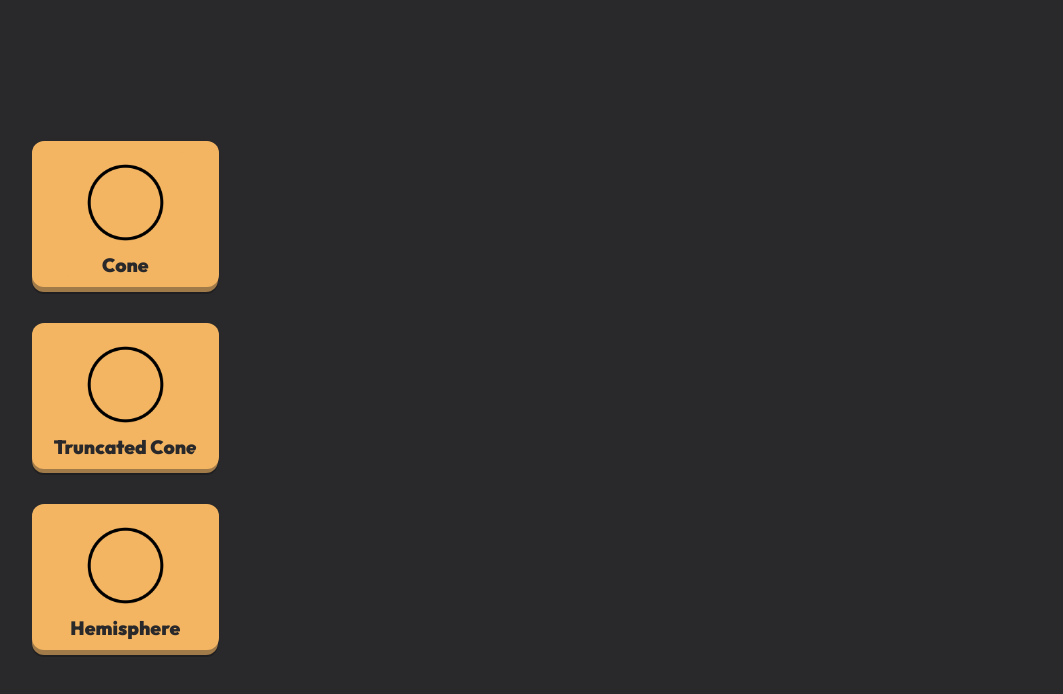
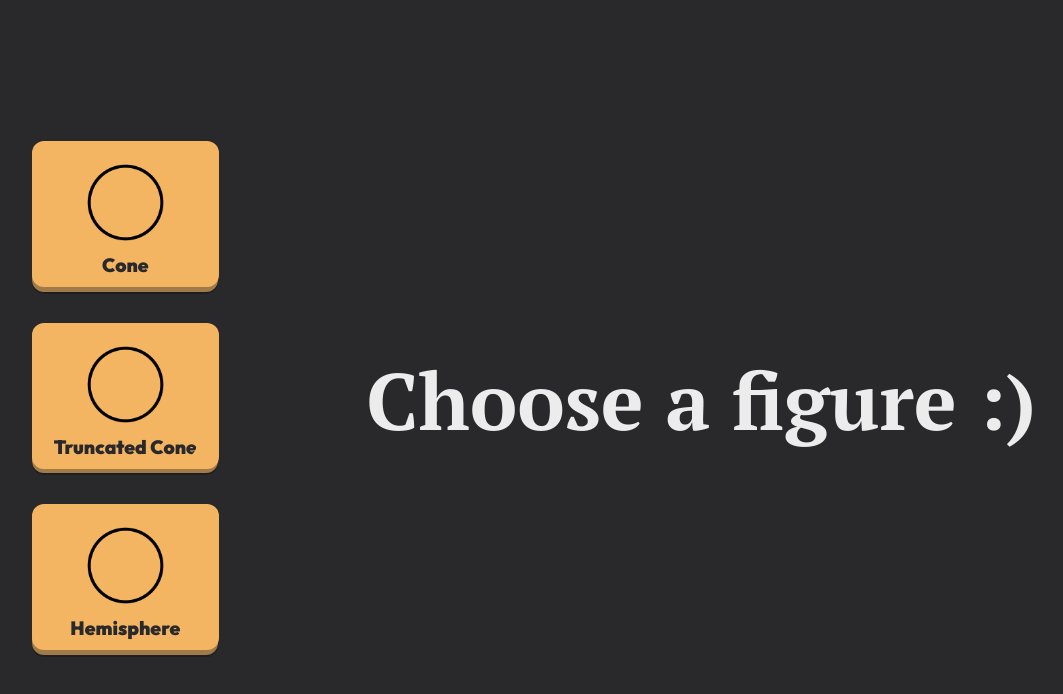
Before and after one commit to DanielRasho/PhetALaTortrix, a Vue app in the folder frontend/: page /empty in a window 1280 px wide. Shown: the top 694 px of the page, without its empty margins (0-1063 px from the left). Built offline with nearby package versions, Linux system fonts and the light colour scheme.

Commit message:
Fix: vue-router paths

```diff
--- a/frontend/src/main.js
+++ b/frontend/src/main.js
@@ -12,3 +12,4 @@ app.use(createPinia())
 app.use(router)
 
 app.mount('#app')
+router.push({name: "Empty"})
--- a/frontend/src/router/index.js
+++ b/frontend/src/router/index.js
@@ -8,6 +8,11 @@ const router = createRouter({
     routes: [
         {
             path: '/',
+            component: Empty
+        },
+        {
+            path: '/empty',
+            name: "Empty",
             component: Empty
         },
         {
```
